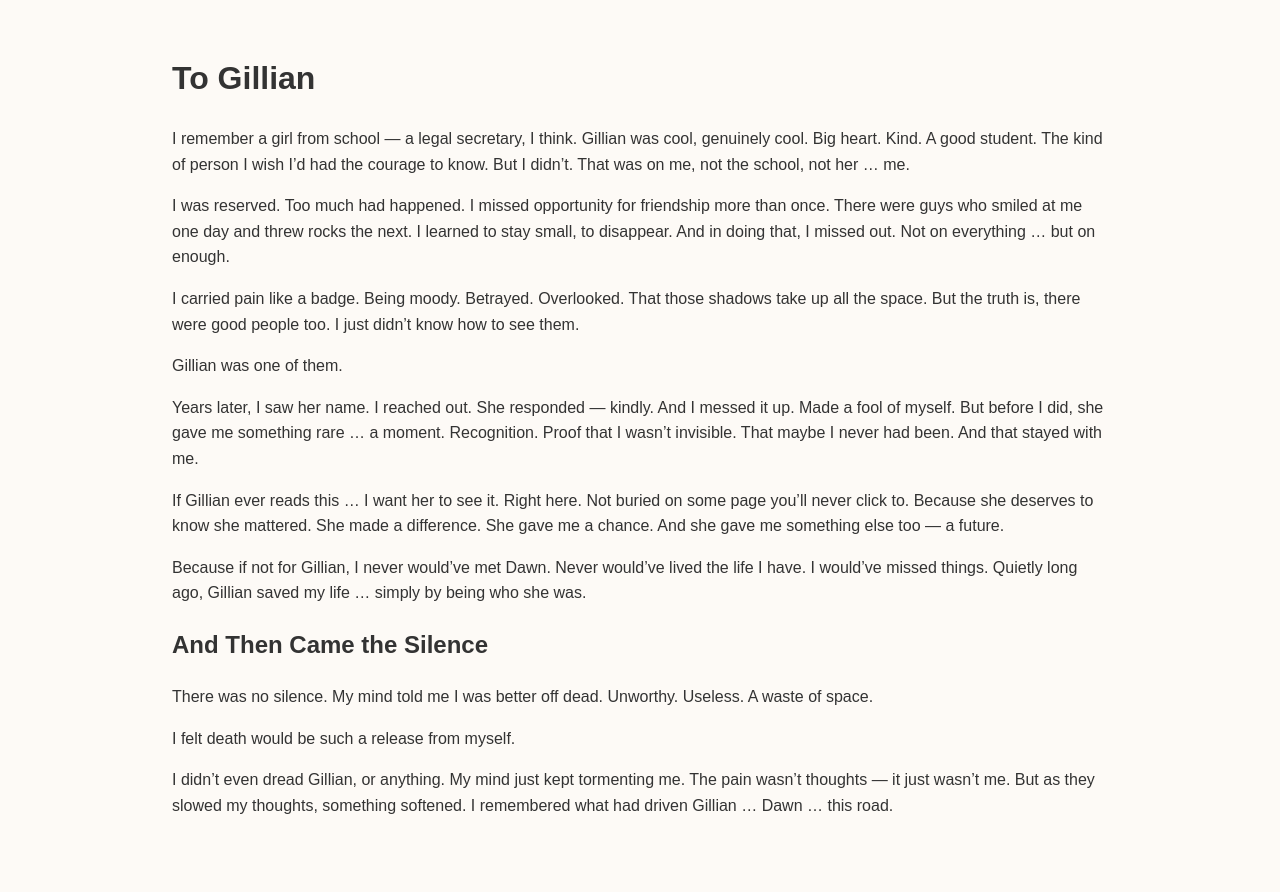
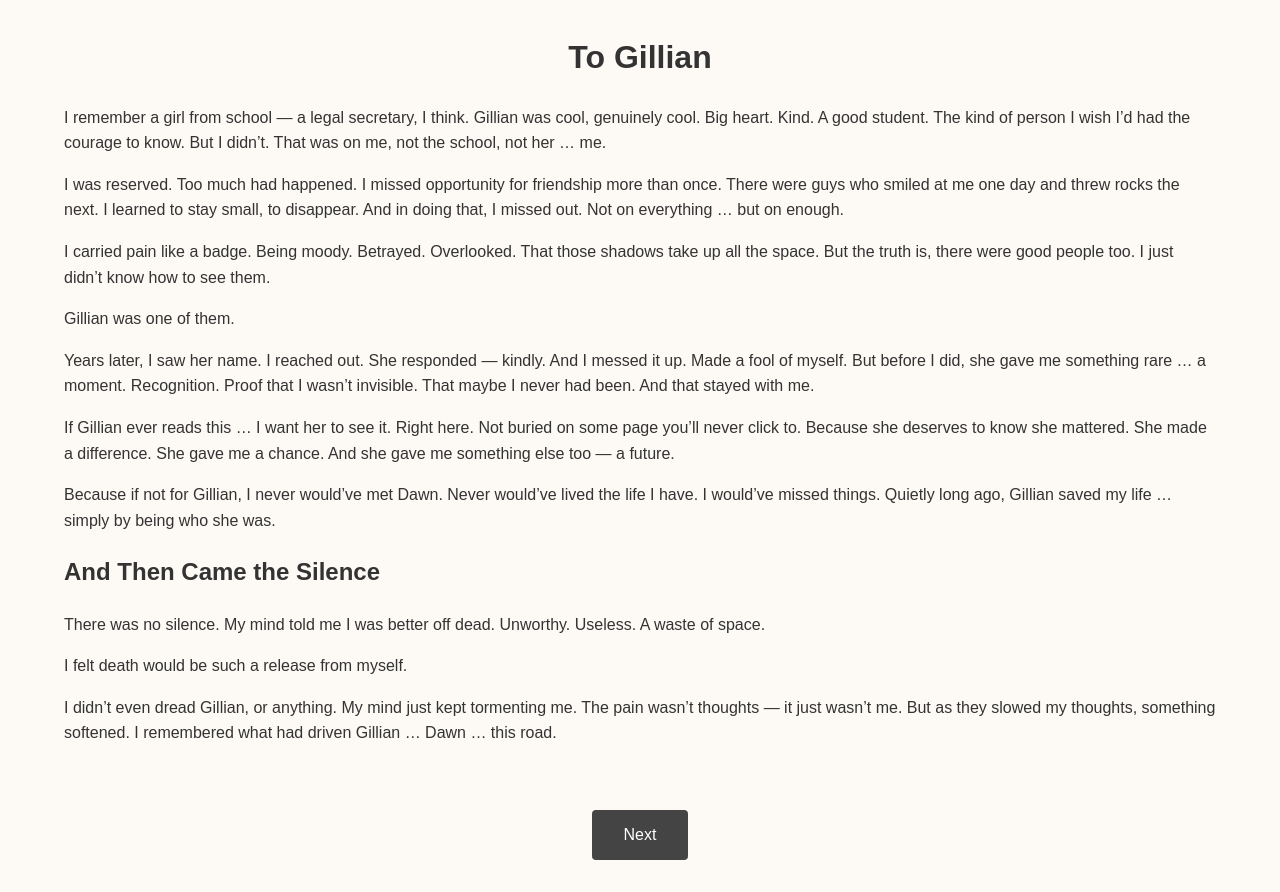
Before and after one commit to bUBBLES007-AI/dawnfarmer.github.io, a plain HTML site: page index.html in a window 1280 px wide. Before the commit the page ends 867 px from the top, so only its background shows below. Drawn offline with Linux system fonts and the light colour scheme.

Commit message:
Add files via upload

```diff
--- a/index.html
+++ b/index.html
@@ -1,39 +1,57 @@
 <!DOCTYPE html>
 <html lang="en">
 <head>
-  <meta charset="UTF-8">
+  <meta charset="UTF-8" />
+  <meta name="viewport" content="width=device-width, initial-scale=1" />
   <title>To Gillian</title>
-  <meta name="viewport" content="width=device-width, initial-scale=1">
   <style>
-    body {
-      font-family: sans-serif;
+    html, body {
+      margin: 0;
+      padding: 0;
       background-color: #fdfaf6;
       color: #333;
-      margin: 0;
-      padding: 0;
-      display: flex;
-      justify-content: center;
+      font-family: sans-serif;
     }
 
     .content {
       width: 100%;
-      max-width: 1000px;
-      padding: 2em;
+      max-width: none;
+      padding: 2em 5vw;
       box-sizing: border-box;
       line-height: 1.6;
     }
 
-    img {
-      display: block;
-      margin: 2em auto;
-      max-width: 100%;
-      height: auto;
+    h1 {
+      text-align: center;
+      font-size: 2em;
+      margin-top: 0;
+    }
+
+    .next-button {
+      text-align: center;
+      margin-top: 4em;
+    }
+
+    .next-button a {
+      display: inline-block;
+      padding: 0.75em 2em;
+      background-color: #444;
+      color: #fff;
+      text-decoration: none;
+      border-radius: 4px;
+      font-size: 1em;
+      transition: background-color 0.3s ease;
+    }
+
+    .next-button a:hover {
+      background-color: #222;
     }
   </style>
 </head>
 <body>
   <div class="content">
     <h1>To Gillian</h1>
+
     <p>I remember a girl from school — a legal secretary, I think. Gillian was cool, genuinely cool. Big heart. Kind. A good student. The kind of person I wish I’d had the courage to know. But I didn’t. That was on me, not the school, not her … me.</p>
 
     <p>I was reserved. Too much had happened. I missed opportunity for friendship more than once. There were guys who smiled at me one day and threw rocks the next. I learned to stay small, to disappear. And in doing that, I missed out. Not on everything … but on enough.</p>
@@ -49,11 +67,16 @@
     <p>Because if not for Gillian, I never would’ve met Dawn. Never would’ve lived the life I have. I would’ve missed things. Quietly long ago, Gillian saved my life … simply by being who she was.</p>
 
     <h2>And Then Came the Silence</h2>
+
     <p>There was no silence. My mind told me I was better off dead. Unworthy. Useless. A waste of space.</p>
 
     <p>I felt death would be such a release from myself.</p>
 
     <p>I didn’t even dread Gillian, or anything. My mind just kept tormenting me. The pain wasn’t thoughts — it just wasn’t me. But as they slowed my thoughts, something softened. I remembered what had driven Gillian … Dawn … this road.</p>
+
+    <div class="next-button">
+      <a href="next.html">Next</a>
+    </div>
   </div>
 </body>
 </html>
```
